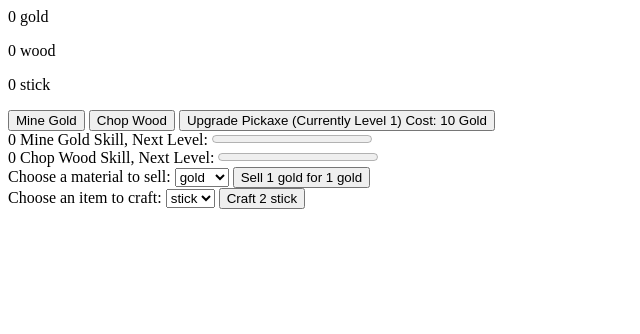
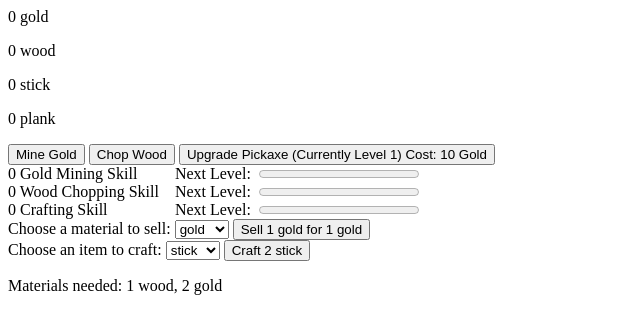
Before and after one commit to VojtechOboril/Idle-Game-test, a plain HTML site: page index.html in a window 1280 px wide. Shown: the whole page, without its empty margins (0-640 px from the left). Drawn offline with Linux system fonts and the light colour scheme.

Commit message:
made code more flexible + fixed crafting bug

```diff
--- a/index.html
+++ b/index.html
@@ -10,31 +10,49 @@
     <script src="main.js" charset="utf-8" type="text/javascript"></script>
 
     <div id="materials">
-
-    </div>
       <script>
-      const element = document.getElementById("materials")
+        element = document.getElementById("materials")
         for(key in gameData.materials) {
-        const para = document.createElement("p")
+          para = document.createElement("p")
           para.setAttribute("id", key + "Material")
-        const node = document.createTextNode(gameData.materials[key] + " " + key)
+          node = document.createTextNode(gameData.materials[key] + " " + key)
           para.appendChild(node)
           element.appendChild(para)
         }
       </script>
+    </div>
     <button onclick="mineGold()">Mine Gold</button>
     <button onclick="mineWood()">Chop Wood</button>
     <button onclick="gameData.upgrades.goldPerClick.upgrade()" id="upgradeGoldPerClick">Upgrade Pickaxe (Currently Level 1) Cost: 10 Gold</button>
     <br>
-    <div class="skill">
-        <p id="skillMiningGold">0 Mine Gold Skill,</p>
-        <label for="progressSkillMiningGold">&nbspNext Level:&nbsp</label>
-        <progress id="progressSkillMiningGold" value="0" max="10"></progress>
-    </div>
-    <div class="skill">
-      <p id="skillMiningWood">0 Chop Wood Skill,</p>
-      <label for="progressSkillMiningWood">&nbspNext Level:&nbsp</label>
-      <progress id="progressSkillMiningWood" value="0" max="10"></progress>
+    <div id="skills" class="skills">
+      <script>
+        element = document.getElementById("skills")
+        for(key in gameData.skills) {
+          div = document.createElement("div")
+          div.setAttribute("class", "skill")
+
+          para = document.createElement("p")
+          para.setAttribute("id", "skill" + key)
+          node = document.createTextNode("0 " + gameData.skills[key].name + " Skill")
+          para.appendChild(node)
+          div.appendChild(para)
+
+          para = document.createElement("label")
+          para.setAttribute("for", "progressSkill" + key)
+          node = document.createTextNode("Next Level: ")
+          para.appendChild(node)
+          div.appendChild(para)
+
+          para = document.createElement("progress")
+          para.setAttribute("id", "progressSkill" + key)
+          para.setAttribute("value", "0")
+          para.setAttribute("max", "10")
+          div.appendChild(para)
+
+          element.appendChild(div)
+        }
+      </script>
     </div>
 
     <label for="sellDropdown">Choose a material to sell: </label>
@@ -64,5 +82,6 @@
       </script>
     </select>
     <button onclick=craft() name="craftDropdown" id="craftButton">Craft 2 stick</button>
+    <p id="craftMaterialsNeeded">Materials needed: 1 wood, 2 gold</caption>
   </body>
 </html>
--- a/main.js
+++ b/main.js
@@ -58,15 +58,17 @@ var gameData = {
     materials: {
         gold: 0,
         wood: 0,
-        stick: 0
+        stick: 0,
+        plank: 0
     },
     materialsClickValues: {
         gold: 1,
         wood: 1
     },
     skills: {
-        miningGold: new Skill("Gold Mining", 10, 0, 0, skillMiningIncrease, changeSkillMineGoldHTML),
-        miningWood: new Skill("Wood Mining", 10, 0, 0, skillMiningIncrease, changeSkillMineWoodHTML)
+        miningGold: new Skill("Gold Mining", 10, 0, 0, skillMiningIncrease, changeSkillsHTML),
+        miningWood: new Skill("Wood Chopping", 10, 0, 0, skillMiningIncrease, changeSkillsHTML),
+        crafting: new Skill("Crafting", 10, 0, 0, skillMiningIncrease, changeSkillsHTML)
     },
     upgrades: {
         goldPerClick: new Upgrade("Gold Per Click", upgradeCostGoldPerClick, function (x) { return 2 * x }, changeUpgradeGoldPerclick, upgradeUpgradeGoldPerClick)
@@ -76,14 +78,21 @@ var gameData = {
 var craftables = {
     stick: {
         wood: 1,
+        goldCost: 2,
         result: 2
+    },
+    plank: {
+        wood: 2,
+        goldCost: 3,
+        result: 1
     }
 }
 
 var sellCosts = {
     gold: 1,
     wood: 5,
-    stick: 3
+    stick: 4,
+    plank: 15
 }
 
 function updateMaterialHTML() {
@@ -119,10 +128,12 @@ function changeSkillMineGoldHTML() {
     document.getElementById("progressSkillMiningGold").max = gameData.skills.miningGold.xpNeeded
 }
 
-function changeSkillMineWoodHTML() {
-    document.getElementById("skillMiningWood").textContent = gameData.skills.miningWood.lvl + " Chop Wood Skill,"
-    document.getElementById("progressSkillMiningWood").value = gameData.skills.miningWood.xp
-    document.getElementById("progressSkillMiningWood").max = gameData.skills.miningWood.xpNeeded
+function changeSkillsHTML() {
+    for(let key in gameData.skills) {
+        document.getElementById("skill" + key).textContent = gameData.skills[key].lvl + " " + gameData.skills[key].name + " Skill"
+        document.getElementById("progressSkill" + key).value = gameData.skills[key].xp
+        document.getElementById("progressSkill" + key).max = gameData.skills[key].xpNeeded
+    }
 }
 
 function skillMiningIncrease(x) { return x + 1 }
@@ -147,23 +158,39 @@ function changeSellButton() {
 
 function craft() {
     var e = document.getElementById("craftDropdown").value
+    if(craftables[e].goldCost > gameData.materials.gold) {
+        return false
+    }
     for(let key in craftables[e]) {
-        if(key != "result" && gameData.materials[key] < craftables[e][key]) {
+        if(key != "result" && key != "goldCost" && gameData.materials[key] < craftables[e][key]) {
             return false
         }
     }
     gameData.materials[e] += craftables[e].result
+    gameData.materials.gold -= Math.round(craftables[e].goldCost / (1 + gameData.skills.crafting.lvl/30))
+
     for(let key in craftables[e]) {
-        if(key != "result") {
+        if(key != "result" && key != "goldCost") {
             gameData.materials[key] -= craftables[e][key]
         }
     }
+    gameData.skills.crafting.increaseXp()
     updateMaterialHTML()
 }
 
 function changeCraftButton() {
-    var e = document.getElementById("craftDropdown")
-    document.getElementById("craftButton").textContent = "Craft " + craftables[e.value].result + " " + e
+    var e = document.getElementById("craftDropdown").value
+    document.getElementById("craftButton").textContent = "Craft " + craftables[e].result + " " + e
+    document.getElementById("craftMaterialsNeeded").textContent = "Materials needed: "
+    for(let key in craftables[e]) {
+        if(key != "result" && key != "goldCost") {
+            document.getElementById("craftMaterialsNeeded").textContent += craftables[e][key] + " " + key + ", "
+        }
+        else if(key == "goldCost") {
+            document.getElementById("craftMaterialsNeeded").textContent += craftables[e][key] + " " + "gold" + ", "
+        }
+    }
+
 }
 
 /*
--- a/styles.css
+++ b/styles.css
@@ -1,20 +1,17 @@
 .skill {
-    display: grid;
-    grid-auto-columns: max-content;
+    display: table-row;
 }
 
 .skill p {
-    display: contents;
-    grid-column: 1;
-    grid-row: 1;
+    display: table-cell;
+    padding-right: 1em;
 }
 
 .skill label {
-    grid-column: 2;
-    grid-row: 1;
+    display: table-cell;
+    padding-right: 0.5em;
 }
 
 .skill progress {
-    grid-column: 3;
-    grid-row: 1;
+    display: table-cell;
 }
```
Lines whose indentation alone changed are shown as unchanged.
